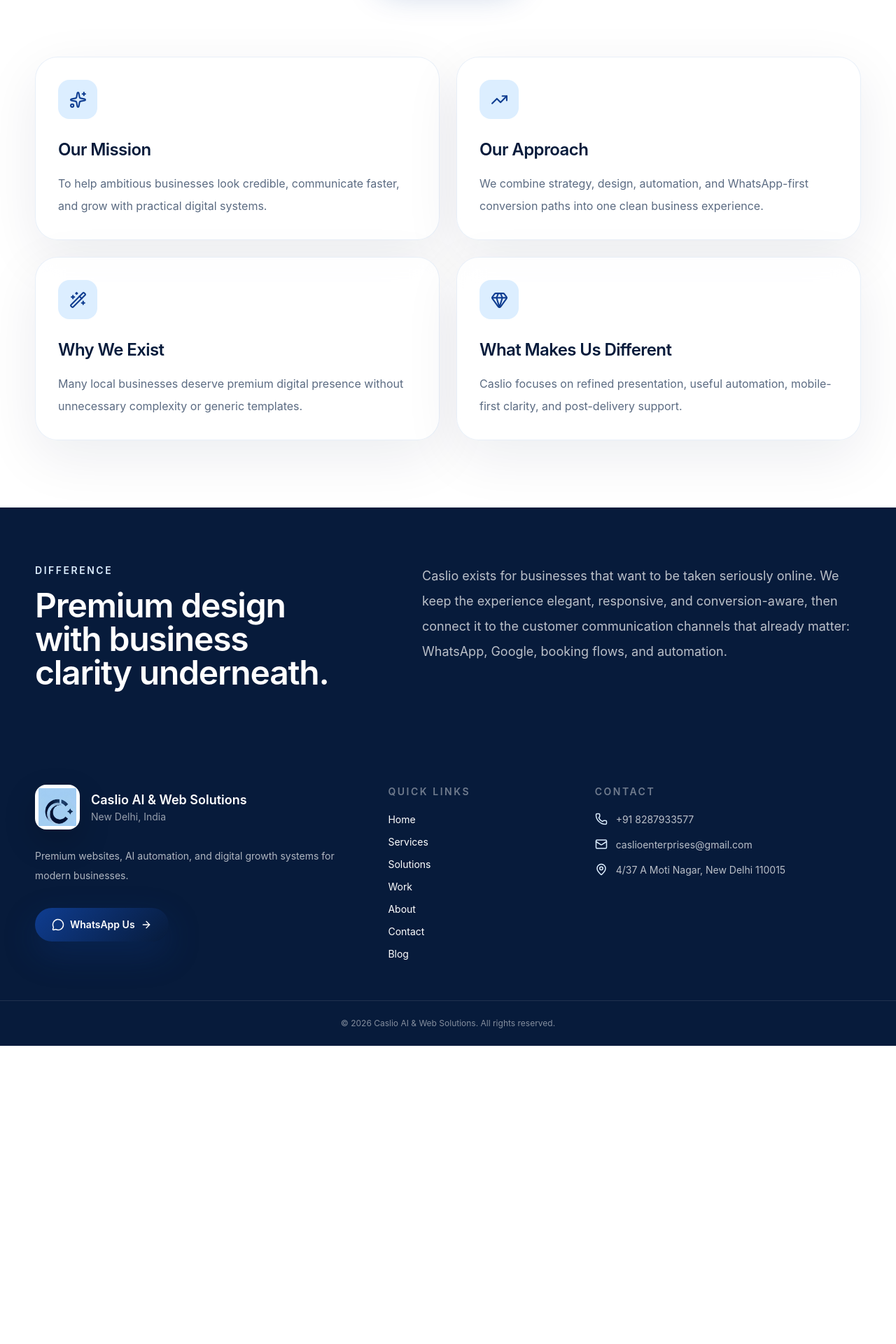
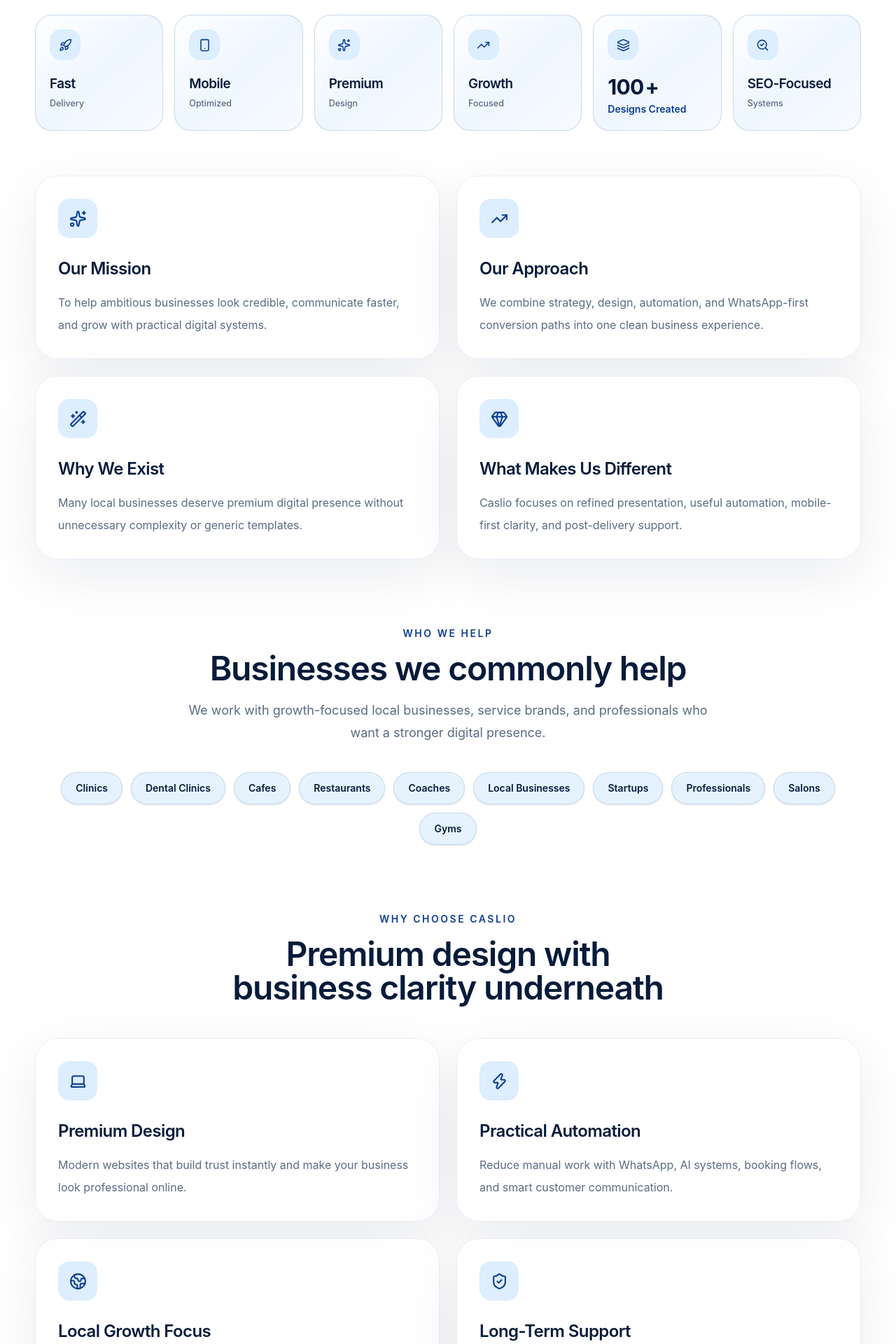
Before and after one commit to tradinghubangelonednh-dev/Caslio-Ai-Web-Solutions, a React (Vite) app: page /about in a window 1280 px wide. Shown: the part 700-2620 px from the top of the page at 70% size. Before the commit the page ends 2194 px from the top, so only its background shows below. Built offline with nearby package versions, Linux system fonts and the light colour scheme.

Commit message:
Updated About page premium UI and styling

```diff
--- a/src/pages/About.jsx
+++ b/src/pages/About.jsx
@@ -1,46 +1,281 @@
+import { useEffect, useState } from 'react';
+
+import {
+  Globe2,
+  Laptop,
+  Layers3,
+  Rocket,
+  SearchCheck,
+  ShieldCheck,
+  Smartphone,
+  Sparkles,
+  TrendingUp,
+  Zap
+} from 'lucide-react';
+
 import { approachCards } from '../data/siteData.js';
 import { PageHero } from '../components/Cards.jsx';
 import { Reveal } from '../components/Section.jsx';
+
+const trustStats = [
+  { label: 'Fast', text: 'Delivery', icon: Rocket },
+  { label: 'Mobile', text: 'Optimized', icon: Smartphone },
+  { label: 'Premium', text: 'Design', icon: Sparkles },
+  { label: 'Growth', text: 'Focused', icon: TrendingUp },
+  { label: 'counter', text: 'Designs Created', icon: Layers3 },
+  { label: 'SEO-Focused', text: 'Systems', icon: SearchCheck }
+];
+
+const businessTypes = [
+  'Clinics',
+  'Dental Clinics',
+  'Cafes',
+  'Restaurants',
+  'Coaches',
+  'Local Businesses',
+  'Startups',
+  'Professionals',
+  'Salons',
+  'Gyms'
+];
+
+const chooseCards = [
+  {
+    title: 'Premium Design',
+    text: 'Modern websites that build trust instantly and make your business look professional online.',
+    icon: Laptop
+  },
+  {
+    title: 'Practical Automation',
+    text: 'Reduce manual work with WhatsApp, AI systems, booking flows, and smart customer communication.',
+    icon: Zap
+  },
+  {
+    title: 'Local Growth Focus',
+    text: 'Designed to help businesses improve visibility, attract local customers, and grow with clarity.',
+    icon: Globe2
+  },
+  {
+    title: 'Long-Term Support',
+    text: 'We support businesses even after delivery with improvements, guidance, and growth-focused updates.',
+    icon: ShieldCheck
+  }
+];
+
+function AnimatedCounter() {
+  const [count, setCount] = useState(0);
+  const [showPlus, setShowPlus] = useState(false);
+
+  useEffect(() => {
+    let current = 0;
+
+    const timer = setInterval(() => {
+      current += 1;
+
+      if (current <= 100) {
+        setCount(current);
+      }
+
+      if (current === 100) {
+        clearInterval(timer);
+
+        setTimeout(() => {
+          setShowPlus(true);
+        }, 180);
+      }
+    }, 18);
+
+    return () => clearInterval(timer);
+  }, []);
+
+  return (
+    <div className="flex items-center gap-0.5">
+      <span>{count}</span>
+
+      <span
+        className={`inline-block transition-all duration-500 ${
+          showPlus
+            ? 'translate-y-0 scale-100 opacity-100'
+            : 'translate-y-3 scale-75 opacity-0'
+        }`}
+      >
+        +
+      </span>
+    </div>
+  );
+}
 
 export default function About() {
   return (
     <>
       <PageHero
         eyebrow="About Caslio"
-        title="A modern digital agency for premium websites, AI automation, and practical growth"
-        text="Caslio AI & Web Solutions is a modern digital agency helping businesses build premium online experiences through websites, automation, WhatsApp systems, and growth-focused digital strategy."
+        title="We build premium digital systems that help businesses grow faster online"
+        text="Caslio AI & Web Solutions helps businesses build modern websites, automate communication, improve visibility, and generate more customer inquiries through practical digital systems."
       />
+
+      <section className="pb-16">
+        <div className="container-premium">
+          <div className="grid gap-4 sm:grid-cols-2 lg:grid-cols-6">
+            {trustStats.map((stat, index) => {
+              const Icon = stat.icon;
+              const isCounter = stat.label === 'counter';
+
+              return (
+                <Reveal key={stat.text} delay={index * 0.04}>
+                  <article className="group relative h-full min-h-[148px] overflow-hidden rounded-[1.5rem] border border-royal/18 bg-gradient-to-br from-white via-[#eef6ff] to-[#f8fbff] p-5 shadow-premium transition-all duration-500 hover:-translate-y-1 hover:border-royal/30">
+                    <div className="absolute -right-8 -top-8 h-28 w-28 rounded-full bg-royal/10 blur-3xl opacity-0 transition duration-700 group-hover:scale-150 group-hover:opacity-100" />
+
+                    <div className="relative">
+                      <span className="mb-5 flex h-11 w-11 items-center justify-center rounded-2xl bg-sky text-royal transition duration-500 group-hover:scale-110 group-hover:bg-royal group-hover:text-white group-hover:shadow-lg group-hover:shadow-royal/20">
+                        <Icon size={19} />
+                      </span>
+
+                      <h3
+                        className={`tracking-tight text-navy ${
+                          isCounter
+                            ? 'text-3xl font-bold'
+                            : 'text-[1.18rem] font-semibold'
+                        }`}
+                      >
+                        {isCounter ? <AnimatedCounter /> : stat.label}
+                      </h3>
+
+                      <p
+                        className={`mt-1 leading-5 ${
+                          isCounter
+                            ? 'text-sm font-semibold text-royal'
+                            : 'text-[0.78rem] font-medium text-muted'
+                        }`}
+                      >
+                        {stat.text}
+                      </p>
+                    </div>
+                  </article>
+                </Reveal>
+              );
+            })}
+          </div>
+        </div>
+      </section>
+
       <section className="pb-24">
         <div className="container-premium grid gap-6 md:grid-cols-2">
           {approachCards.map((card, index) => {
             const Icon = card.icon;
+
             return (
               <Reveal key={card.title} delay={index * 0.06}>
-                <article className="glass-card h-full rounded-[2rem] p-8">
-                  <span className="mb-7 flex h-14 w-14 items-center justify-center rounded-2xl bg-sky text-royal">
+                <article className="glass-card group h-full rounded-[2rem] p-8 transition duration-500 hover:-translate-y-1 hover:shadow-premium">
+                  <span className="mb-7 flex h-14 w-14 items-center justify-center rounded-2xl bg-sky text-royal transition duration-500 group-hover:scale-110 group-hover:bg-royal group-hover:text-white">
                     <Icon size={25} />
                   </span>
-                  <h2 className="text-2xl font-semibold tracking-tight text-navy">{card.title}</h2>
-                  <p className="mt-4 text-base leading-8 text-muted">{card.text}</p>
+
+                  <h2 className="text-2xl font-semibold tracking-tight text-navy">
+                    {card.title}
+                  </h2>
+
+                  <p className="mt-4 text-base leading-8 text-muted">
+                    {card.text}
+                  </p>
                 </article>
               </Reveal>
             );
           })}
         </div>
       </section>
-      <section className="bg-navy py-20 text-white">
+
+      <section className="pb-24">
+        <div className="container-premium">
+          <Reveal>
+            <div className="mx-auto max-w-3xl text-center">
+              <p className="text-sm font-semibold uppercase tracking-[0.18em] text-royal">
+                Who We Help
+              </p>
+
+              <h2 className="mt-4 text-balance text-3xl font-semibold tracking-tight text-navy md:text-5xl">
+                Businesses we commonly help
+              </h2>
+
+              <p className="mt-5 text-lg leading-8 text-muted">
+                We work with growth-focused local businesses, service brands,
+                and professionals who want a stronger digital presence.
+              </p>
+            </div>
+          </Reveal>
+
+          <div className="mt-10 flex flex-wrap justify-center gap-3">
+            {businessTypes.map((business, index) => (
+              <Reveal key={business} delay={index * 0.035}>
+                <span className="inline-flex rounded-full border border-royal/15 bg-sky/70 px-5 py-3 text-sm font-semibold text-navy shadow-sm transition duration-500 hover:-translate-y-1 hover:border-royal/30 hover:bg-white hover:shadow-soft">
+                  {business}
+                </span>
+              </Reveal>
+            ))}
+          </div>
+        </div>
+      </section>
+
+      <section className="pb-24">
+        <div className="container-premium">
+          <Reveal>
+            <div className="mx-auto max-w-3xl text-center">
+              <p className="text-sm font-semibold uppercase tracking-[0.18em] text-royal">
+                Why Choose Caslio
+              </p>
+
+              <h2 className="mt-4 text-balance text-3xl font-semibold tracking-tight text-navy md:text-5xl">
+                Premium design with business clarity underneath
+              </h2>
+            </div>
+          </Reveal>
+
+          <div className="mt-12 grid gap-6 md:grid-cols-2">
+            {chooseCards.map((card, index) => {
+              const Icon = card.icon;
+
+              return (
+                <Reveal key={card.title} delay={index * 0.06}>
+                  <article className="glass-card group h-full rounded-[2rem] p-8 transition duration-500 hover:-translate-y-1 hover:shadow-premium">
+                    <span className="mb-7 flex h-14 w-14 items-center justify-center rounded-2xl bg-sky text-royal transition duration-500 group-hover:scale-110 group-hover:bg-royal group-hover:text-white">
+                      <Icon size={25} />
+                    </span>
+
+                    <h3 className="text-2xl font-semibold tracking-tight text-navy">
+                      {card.title}
+                    </h3>
+
+                    <p className="mt-4 text-base leading-8 text-muted">
+                      {card.text}
+                    </p>
+                  </article>
+                </Reveal>
+              );
+            })}
+          </div>
+        </div>
+      </section>
+
+      <section className="mb-24 bg-white py-20 text-black">
         <div className="container-premium grid gap-10 lg:grid-cols-[0.9fr_1.1fr]">
           <Reveal>
-            <p className="text-sm font-semibold uppercase tracking-[0.18em] text-sky">Difference</p>
-            <h2 className="mt-4 text-balance text-3xl font-semibold tracking-tight md:text-5xl">
-              Premium design with business clarity underneath.
+            <p className="text-sm font-semibold uppercase tracking-[0.18em] text-black/55">
+              Difference
+            </p>
+
+            <h2 className="mt-4 text-balance text-3xl font-semibold tracking-tight text-black md:text-5xl">
+              We create digital systems that make businesses look trusted,
+              modern, and ready to grow.
             </h2>
           </Reveal>
+
           <Reveal delay={0.1}>
-            <p className="text-lg leading-9 text-white/72">
-              Caslio exists for businesses that want to be taken seriously online. We keep the experience elegant,
-              responsive, and conversion-aware, then connect it to the customer communication channels that already
-              matter: WhatsApp, Google, booking flows, and automation.
+            <p className="text-lg leading-9 text-black/65">
+              Caslio exists for businesses that want to be taken seriously
+              online. We keep the experience elegant, responsive, and
+              conversion-aware, then connect it to the customer communication
+              channels that already matter: WhatsApp, Google, booking flows,
+              and automation.
             </p>
           </Reveal>
         </div>
```
